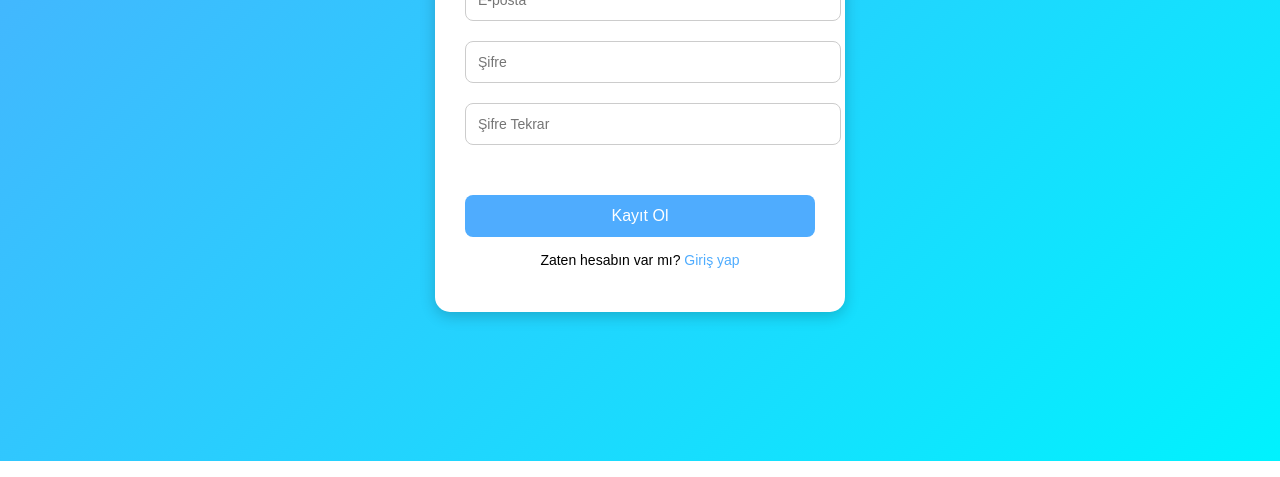
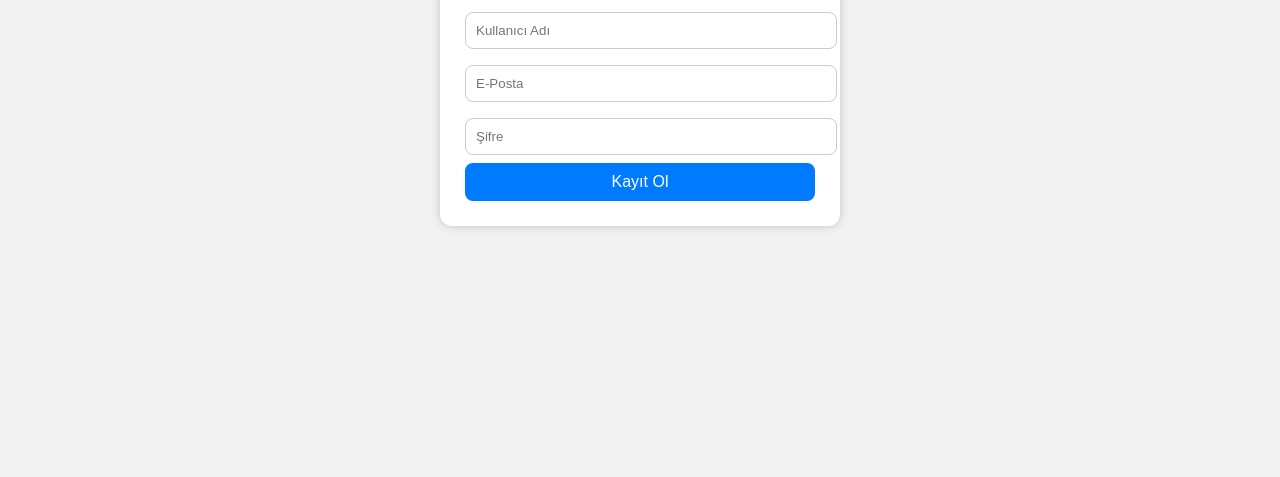
Before and after one commit to rezarx/rezarstory.github.io, a plain HTML site: page signup.html in a window 1280 px wide. Shown: the part 339-816 px from the top of the page. Drawn offline with Linux system fonts and the light colour scheme.

Commit message:
Update signup.html
Signed-off-by: REZAR <alperseker070@gmail.com>

```diff
--- a/signup.html
+++ b/signup.html
@@ -2,100 +2,54 @@
 <html lang="tr">
 <head>
   <meta charset="UTF-8">
-  <meta name="viewport" content="width=device-width, initial-scale=1.0">
   <title>Kayıt Ol</title>
   <style>
     body {
       font-family: Arial, sans-serif;
-      background: linear-gradient(135deg, #4facfe, #00f2fe);
-      height: 100vh;
-      margin: 0;
+      background: #f2f2f2;
       display: flex;
       justify-content: center;
       align-items: center;
+      height: 100vh;
     }
     .signup-box {
-      background: #fff;
-      padding: 30px;
-      border-radius: 15px;
-      box-shadow: 0 4px 15px rgba(0,0,0,0.2);
+      background: white;
+      padding: 25px;
+      border-radius: 12px;
+      box-shadow: 0px 0px 10px rgba(0,0,0,0.2);
       width: 350px;
-      text-align: center;
     }
-    .signup-box h2 {
-      margin-bottom: 20px;
-      color: #333;
-    }
-    .signup-box input {
+    input {
       width: 100%;
-      padding: 12px;
-      margin: 10px 0;
+      padding: 10px;
+      margin: 8px 0;
       border: 1px solid #ccc;
       border-radius: 8px;
-      outline: none;
-      font-size: 14px;
     }
-    .signup-box input:focus {
-      border-color: #4facfe;
+    button {
+      width: 100%;
+      padding: 10px;
+      background: #007bff;
+      border: none;
+      border-radius: 8px;
+      color: white;
+      font-size: 16px;
+      cursor: pointer;
     }
-    .signup-box button {
-      background: #4facfe;
-      color: white;
-      border: none;
-      padding: 12px;
-      width: 100%;
-      border-radius: 8px;
-      cursor: pointer;
-      font-size: 16px;
-      transition: 0.3s;
-      margin-top: 10px;
-    }
-    .signup-box button:hover {
-      background: #009ffd;
-    }
-    .signup-box p {
-      margin-top: 15px;
-      font-size: 14px;
-    }
-    .signup-box a {
-      color: #4facfe;
-      text-decoration: none;
-    }
-    .g-recaptcha {
-      margin: 15px auto;
-      display: flex;
-      justify-content: center;
+    button:hover {
+      background: #0056b3;
     }
   </style>
-  <!-- Google reCAPTCHA script -->
-  <script src="https://www.google.com/recaptcha/api.js" async defer></script>
 </head>
 <body>
   <div class="signup-box">
     <h2>Kayıt Ol</h2>
-    <form action="#" method="POST" onsubmit="return checkCaptcha()">
-      <input type="text" name="fullname" placeholder="Ad Soyad" required>
-      <input type="email" name="email" placeholder="E-posta" required>
+    <form action="register.php" method="POST">
+      <input type="text" name="username" placeholder="Kullanıcı Adı" required>
+      <input type="email" name="email" placeholder="E-Posta" required>
       <input type="password" name="password" placeholder="Şifre" required>
-      <input type="password" name="confirm-password" placeholder="Şifre Tekrar" required>
-
-      <!-- reCAPTCHA kutusu -->
-      <div class="g-recaptcha" data-sitekey="YOUR_SITE_KEY"></div>
-
       <button type="submit">Kayıt Ol</button>
     </form>
-    <p>Zaten hesabın var mı? <a href="login.html">Giriş yap</a></p>
   </div>
-
-  <script>
-    function checkCaptcha() {
-      let response = grecaptcha.getResponse();
-      if(response.length === 0) {
-        alert("Lütfen robot olmadığınızı doğrulayın!");
-        return false; // formu göndermeyi engelle
-      }
-      return true;
-    }
-  </script>
 </body>
 </html>
```
